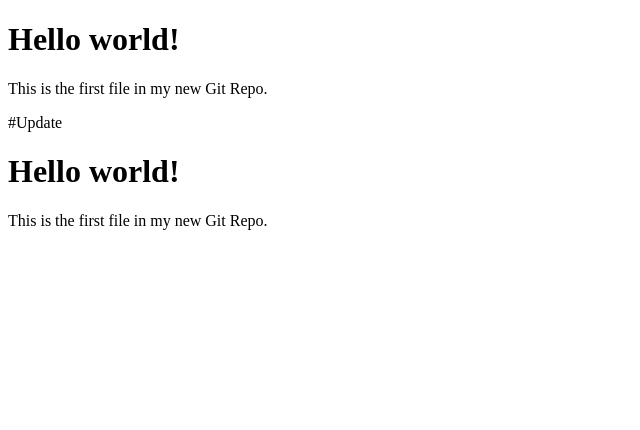
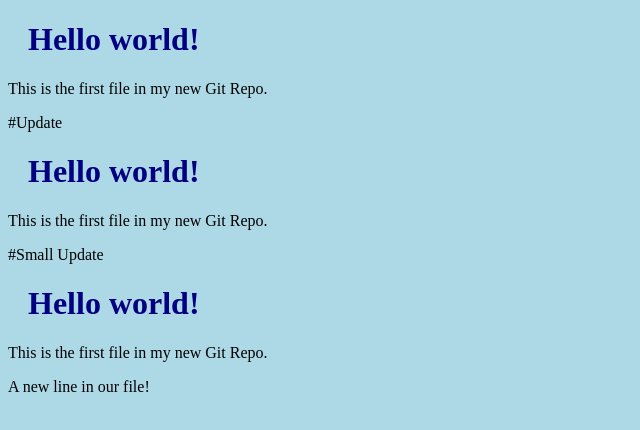
Before and after one commit to sureshreddykonasani/konasani-github, a plain HTML site: page index.html in a window 1280 px wide. Shown: the whole page, without its empty margins (0-640 px from the left). Drawn offline with Linux system fonts and the light colour scheme.

Commit message:
update wit new chanhge

```diff
--- a/index.html
+++ b/index.html
@@ -25,3 +25,20 @@
 
 </body>
 </html>
+
+#Small Update
+
+<!DOCTYPE html>
+<html>
+<head>
+<title>Hello World!</title>
+<link rel="stylesheet" href="bluestyle.css">
+</head>
+<body>
+
+<h1>Hello world!</h1>
+<p>This is the first file in my new Git Repo.</p>
+<p>A new line in our file!</p>
+
+</body>
+</html>
```
